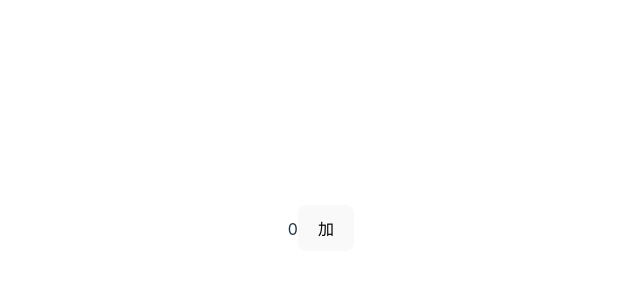
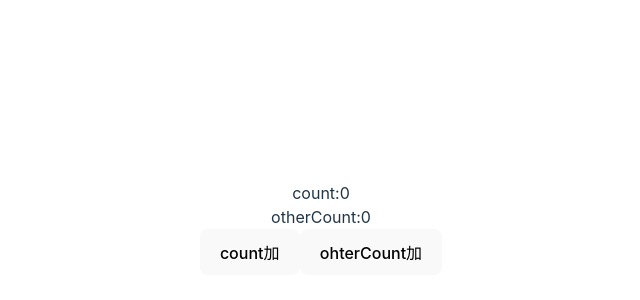
Before and after one commit to CodeWhatD/codeWhat-react, a React (Vite) app: page / in a window 1280 px wide. Shown: the part 172-472 px from the top of the page, without its empty margins (319-959 px from the left). Built offline with nearby package versions, Linux system fonts and the light colour scheme.

Commit message:
feat: replain use same reducer create multilpe state

```diff
--- a/src/pages/reducer/index.tsx
+++ b/src/pages/reducer/index.tsx
@@ -12,10 +12,13 @@ const initCount = 0;
 
 export const Reducer = () => {
   const [count, dispatch] = useReducer(reducer, initCount);
+  const [otherCount, otherDispatch] = useReducer(reducer, initCount);
   return (
     <>
-      {count}
-      <button onClick={() => dispatch("add")}>加</button>
+      <div>count:{count}</div>
+      <div>otherCount:{otherCount}</div>
+      <button onClick={() => dispatch("add")}>count加</button>
+      <button onClick={() => otherDispatch("add")}>ohterCount加</button>
     </>
   );
 };
```
